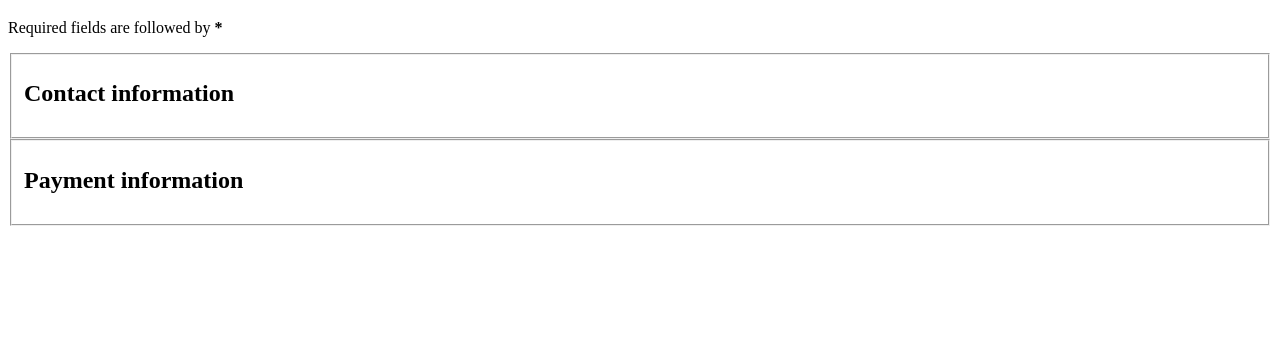
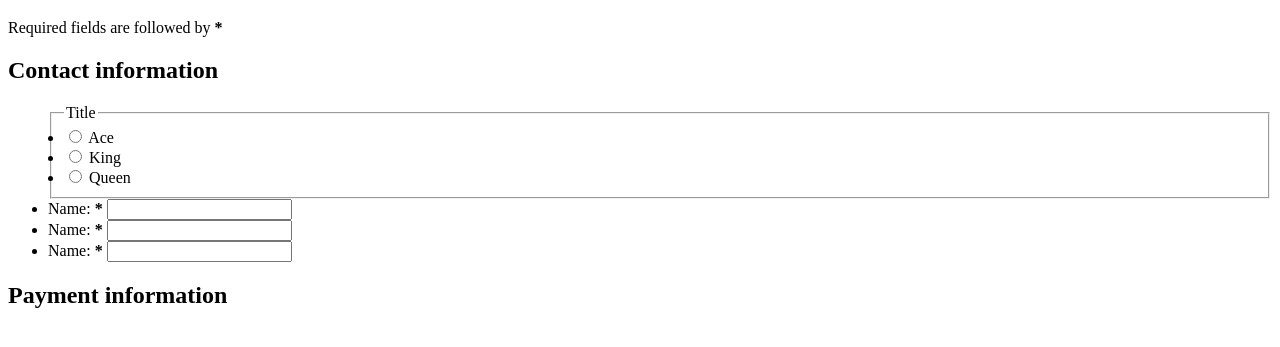
Before and after one commit to june062/form-practice, a plain HTML site: page payment-form.html in a window 1280 px wide. Shown: the part 61-408 px from the top of the page. Drawn offline with Linux system fonts and the light colour scheme.

Commit message:
Attempt to make contact information section and fail miserably

```diff
--- a/payment-form.html
+++ b/payment-form.html
@@ -13,16 +13,43 @@
             <strong><span aria-label="required">*</span></strong>
         </p>
 
-        <fieldset>
+
             <h2>Contact information</h2>
 
+            <ul>
+                <fieldset>
+                    <legend>Title</legend>
+                    <li>
+                        <input type="radio" id="ace" name="ace">
+                        <label for="ace">Ace</label>
+                    </li>
+                    <li>
+                        <input type="radio" id="king" name="king">
+                        <label for="king">King</label>
+                    </li>
+                    <li>
+                        <input type="radio" id="queen" name="queen">
+                        <label for="queen">Queen</label>
 
-        </fieldset>
+                    </li>
+                </fieldset>
+                <li><label for="name">Name: <strong><span aria-label="required">*</span></strong></label>
+                    <input type="text" id="name" name="name">
 
-        <fieldset>
+                </li>
+                <li><label for="email">Name: <strong><span aria-label="required">*</span></strong></label>
+                    <input type="email" id="email" name="email">
+                </li>
+                <li><label for="password">Name: <strong><span aria-label="required">*</span></strong></label>
+                    <input type="password" id="password" name="password">
+                </li>
+            </ul>
+
+
+
             <h2>Payment information</h2>
 
-        </fieldset>
+
 
 
 
```
